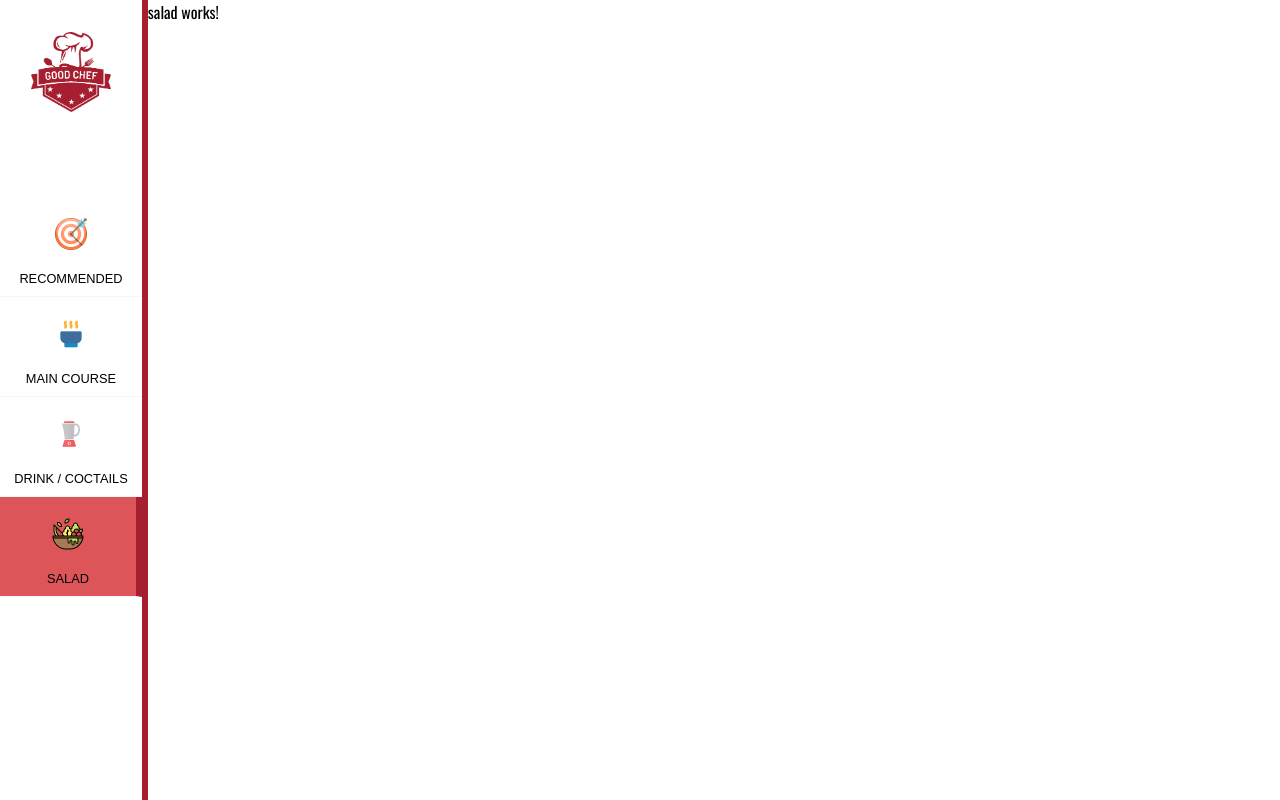
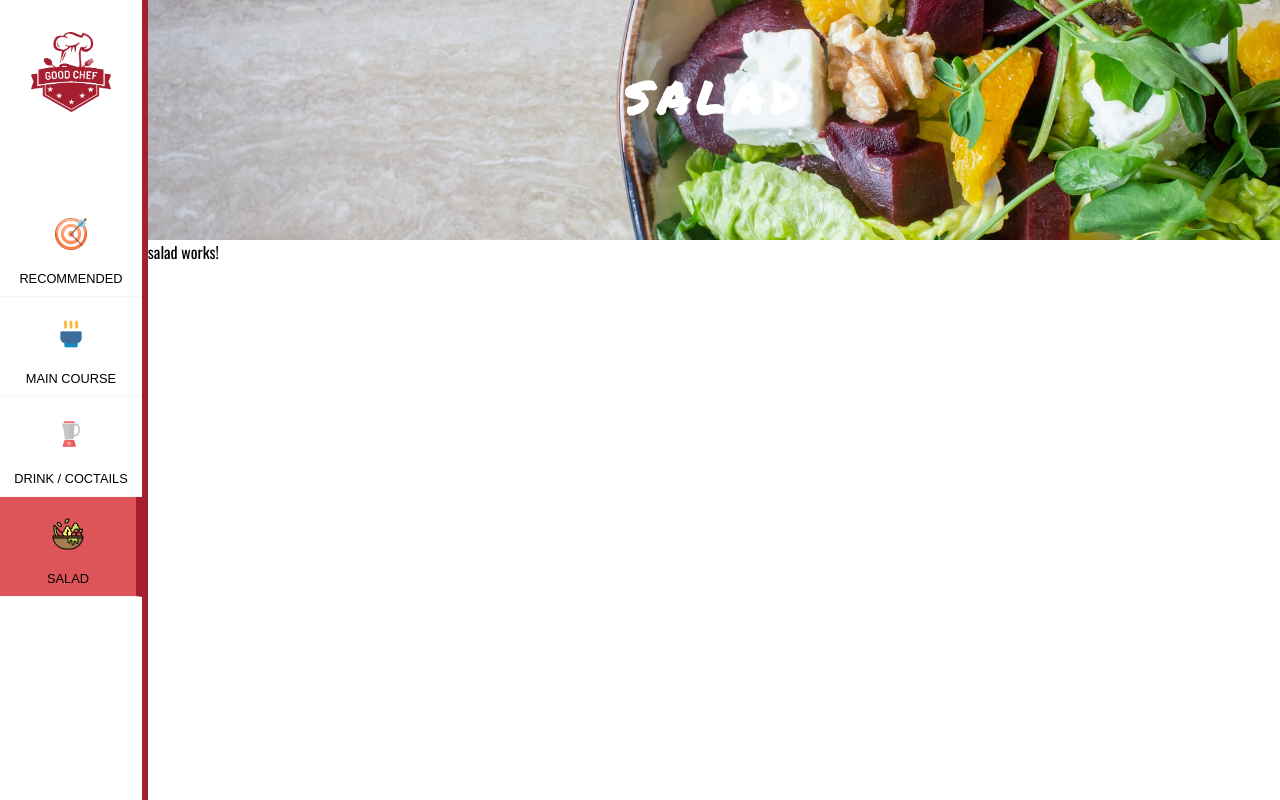
Before and after one commit to lucas-dec/Recipe-Angular, an Angular app: page /salad in a window 1280 px wide. Built offline with nearby package versions, Linux system fonts and the light colour scheme.

Commit message:
create section-header

```diff
--- a/src/app/components/search-header/search-header.component.html
+++ b/src/app/components/search-header/search-header.component.html
@@ -1,4 +1,4 @@
-<div class="wrapper" [style.background]="bgURL ? bgURL : defaultBackground">
+<div class="wrapper">
   <img src="../../../assets/logo/logo-white.png" alt="Logo Good Chef" />
   <h1>{{ title }}</h1>
   <app-search-form></app-search-form>
--- a/src/app/components/search-header/search-header.component.scss
+++ b/src/app/components/search-header/search-header.component.scss
@@ -6,6 +6,13 @@
   background-repeat: no-repeat;
   background-position: center;
   background-size: cover;
+  background-image: linear-gradient(
+      to right,
+      rgba(255, 255, 255, 0.5),
+      rgba(0, 0, 0, 0.6),
+      rgba(255, 255, 255, 0.5)
+    ),
+    url("../../../assets/background/bg-header.jpg");
   display: flex;
   flex-direction: column;
   justify-content: center;
--- a/src/app/components/search-header/search-header.component.ts
+++ b/src/app/components/search-header/search-header.component.ts
@@ -7,13 +7,8 @@ import { Component, OnInit, Input } from '@angular/core';
 })
 export class SearchHeaderComponent implements OnInit {
 
-  defaultBackground: string = 'url(../../../assets/background/bg-header.jpg)';
-
   @Input()
   title: string;
-
-  @Input()
-  bgURL: string;
 
   constructor() { }
 
--- a/src/app/components/section-header/section-header.component.html
+++ b/src/app/components/section-header/section-header.component.html
@@ -1 +1,6 @@
-<p>section-header works!</p>
+<div
+  class="wrapper"
+  [style.background-image]="bgName ? bgSource : defaultBackground"
+>
+  <h1>{{ title }}</h1>
+</div>
--- a/src/app/components/section-header/section-header.component.scss
+++ b/src/app/components/section-header/section-header.component.scss
@@ -0,0 +1,21 @@
+@import "../../../Theme/mainStyle.scss";
+
+.wrapper {
+  width: 100%;
+  height: 30vh;
+  background-repeat: no-repeat;
+  background-position: center;
+  background-size: cover;
+  display: flex;
+  justify-content: center;
+  align-items: center;
+
+  h1 {
+    font-size: $bigFont;
+    text-transform: uppercase;
+    color: #fff;
+    letter-spacing: 7px;
+    font-family: "Permanent Marker", cursive;
+    margin: 0 0 1em 0;
+  }
+}
--- a/src/app/components/section-header/section-header.component.ts
+++ b/src/app/components/section-header/section-header.component.ts
@@ -1,4 +1,4 @@
-import { Component, OnInit } from '@angular/core';
+import { Component, OnInit, Input } from '@angular/core';
 
 @Component({
   selector: 'app-section-header',
@@ -7,9 +7,19 @@ import { Component, OnInit } from '@angular/core';
 })
 export class SectionHeaderComponent implements OnInit {
 
+  defaultBackground: string = 'url(../../../assets/background/default-image.jpg)';
+  bgSource: string;
+
+  @Input()
+  bgName: string;
+
+  @Input()
+  title: string;
+
   constructor() { }
 
   ngOnInit(): void {
+    this.bgSource = `url(../../../assets/background/${this.bgName}.jpg)`;
   }
 
 }
--- a/src/app/views/coctails/coctails.component.html
+++ b/src/app/views/coctails/coctails.component.html
@@ -1 +1,5 @@
+<app-section-header
+  [title]="'Drink and Coctails'"
+  [bgName]="'bg-coctails'"
+></app-section-header>
 <p>coctails works!</p>
--- a/src/app/views/maincourse/maincourse.component.html
+++ b/src/app/views/maincourse/maincourse.component.html
@@ -1 +1,5 @@
+<app-section-header
+  [title]="'Main course'"
+  [bgName]="'bg-main-course'"
+></app-section-header>
 <p>maincourse works!</p>
--- a/src/app/views/salad/salad.component.html
+++ b/src/app/views/salad/salad.component.html
@@ -1 +1,5 @@
+<app-section-header
+  [title]="'Salad'"
+  [bgName]="'bg-salad'"
+></app-section-header>
 <p>salad works!</p>
```
